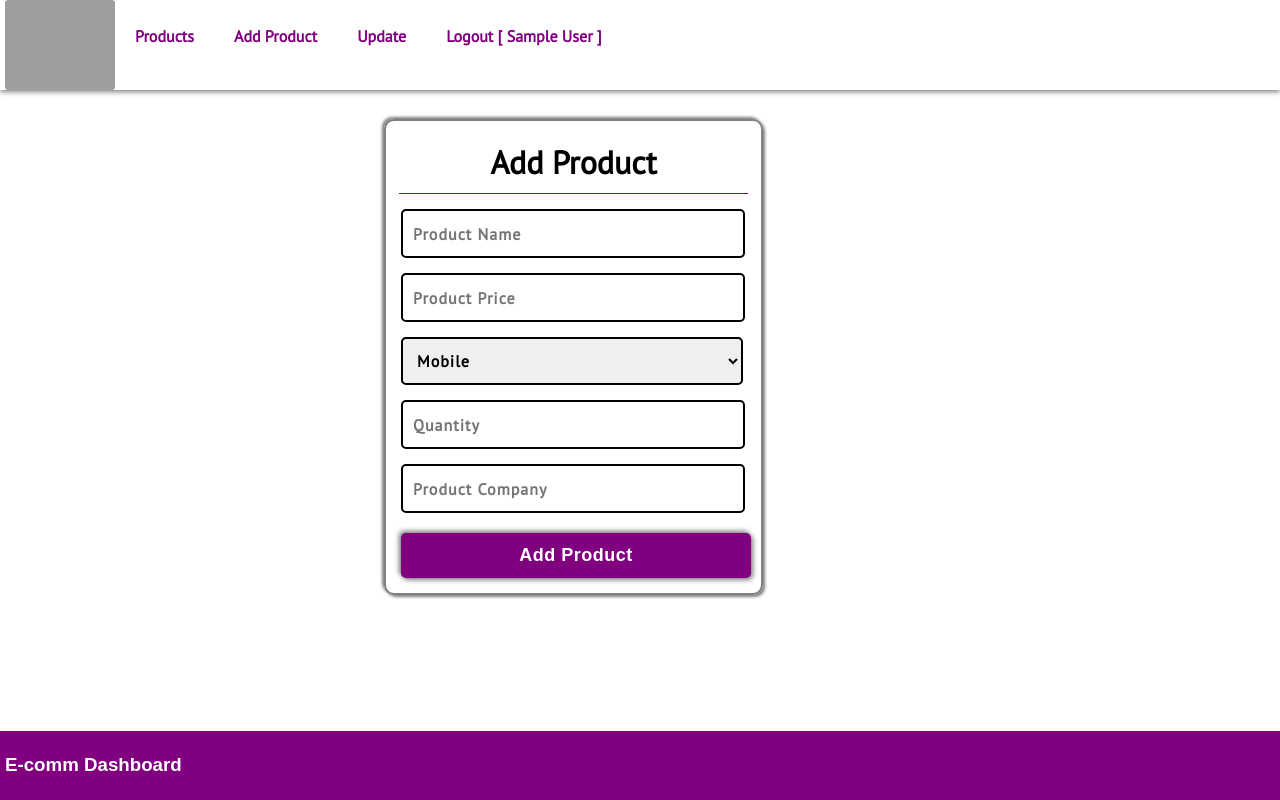
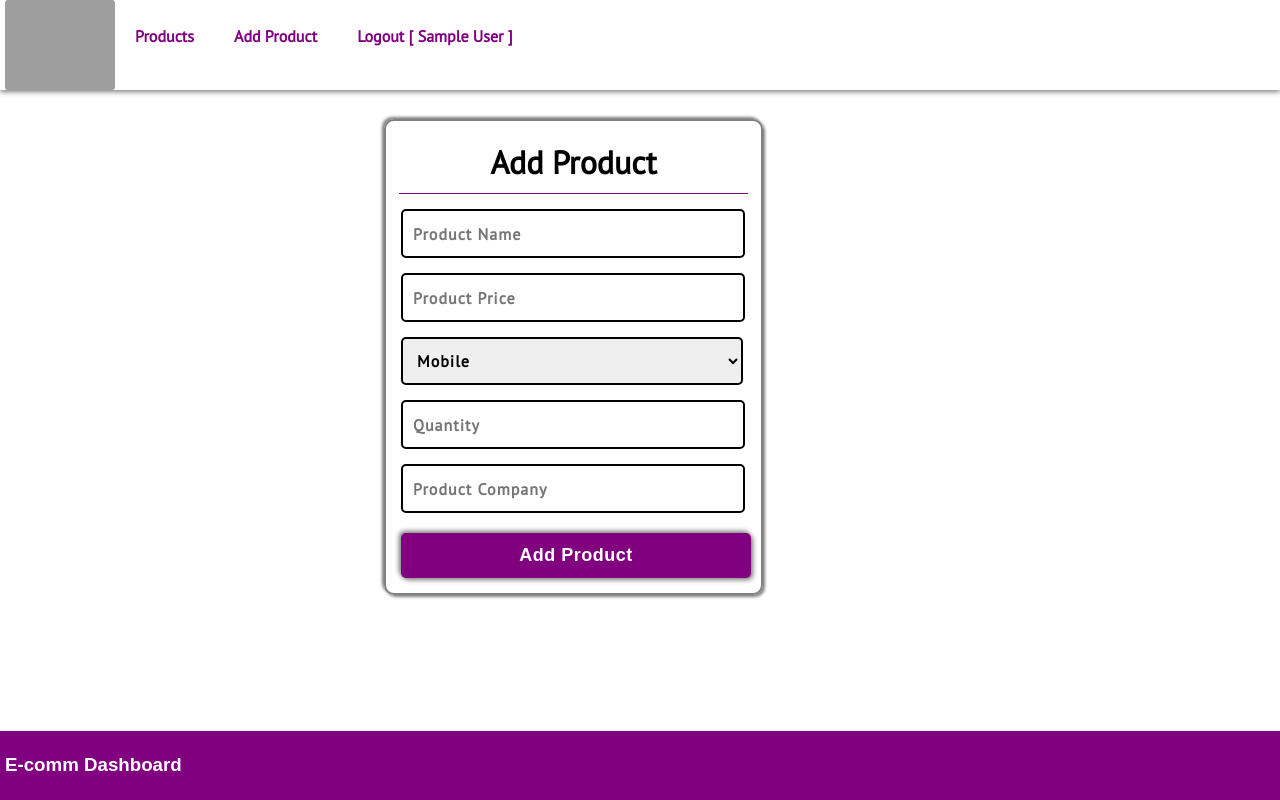
Before and after one commit to pankajpareek026/ecom-, a React (Create React App) app: page /add in a window 1280 px wide. Built offline with nearby package versions, Linux system fonts and the light colour scheme; sample sign-in values are in the browser's storage; grey boxes are pictures that could not be loaded.

Commit message:
Update Nav.jsx

```diff
--- a/src/components/Nav.jsx
+++ b/src/components/Nav.jsx
@@ -17,7 +17,7 @@ export default function Nav() {
             {auth ? <ul className='nav-ul' >
                 <li> <Link to="/">Products</Link> </li>
                 <li> <Link to="/add">Add Product</Link> </li>
-                <li> <Link to="/update">Update</Link> </li>
+
 
                 <li className='align-right'> <Link to="/signup" onClick={logout} >Logout  [ {JSON.parse(auth).name} ]</Link> </li>
             </ul>
```
